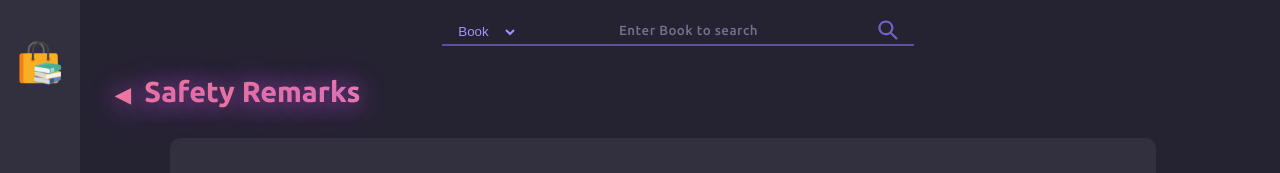
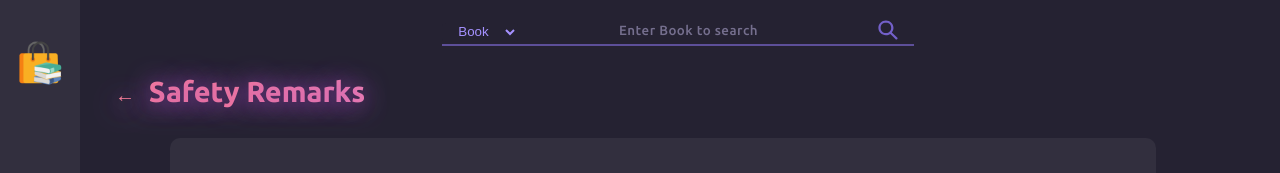
Before and after one commit to akash-singh8/BookCart, a React (Create React App) app: page /about/safety-remarks in a window 1280 px wide. Shown: the top 173 px of the page. Built offline with nearby package versions, Linux system fonts and the light colour scheme; no server answers; the database is empty.

Commit message:
Minor change: Go to about

```diff
--- a/src/components/Privacy.js
+++ b/src/components/Privacy.js
@@ -7,8 +7,7 @@ function Privacy() {
     <section className="bookWebPage">
       <h1 className="gradient_head">
         <NavLink to="/about">
-          <span style={{ fontSize: "20px" }}>&#x25c0;</span>&nbsp; Privacy
-          Policy
+          <span style={{ fontSize: "20px" }}>&#8592;</span>&nbsp; Privacy Policy
         </NavLink>
       </h1>
       <ul className="aboutContent">
--- a/src/components/Safety.js
+++ b/src/components/Safety.js
@@ -7,8 +7,7 @@ function Safety() {
     <section className="bookWebPage">
       <h1 className="gradient_head">
         <NavLink to="/about">
-          <span style={{ fontSize: "20px" }}>&#x25c0;</span>&nbsp; Safety
-          Remarks
+          <span style={{ fontSize: "20px" }}>&#8592;</span>&nbsp; Safety Remarks
         </NavLink>
       </h1>
       <ul className="aboutContent">
--- a/src/components/Terms.js
+++ b/src/components/Terms.js
@@ -7,7 +7,7 @@ function Terms() {
     <section className="bookWebPage">
       <h1 className="gradient_head">
         <NavLink to="/about">
-          <span style={{ fontSize: "20px" }}>&#x25c0;</span>&nbsp; Terms and
+          <span style={{ fontSize: "20px" }}>&#8592;</span>&nbsp; Terms and
           Conditions
         </NavLink>
       </h1>
```
